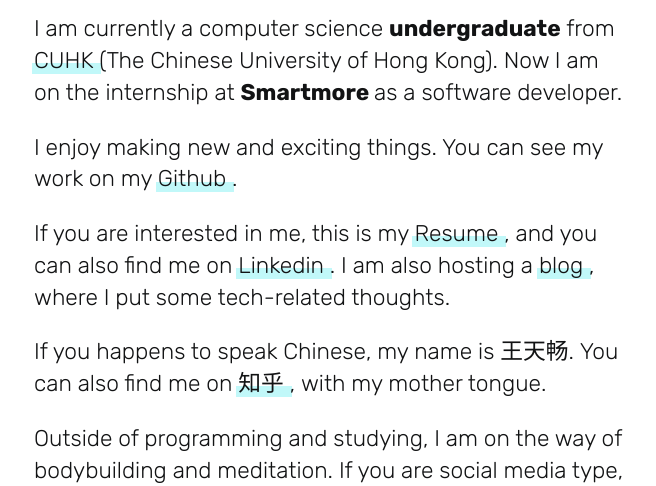
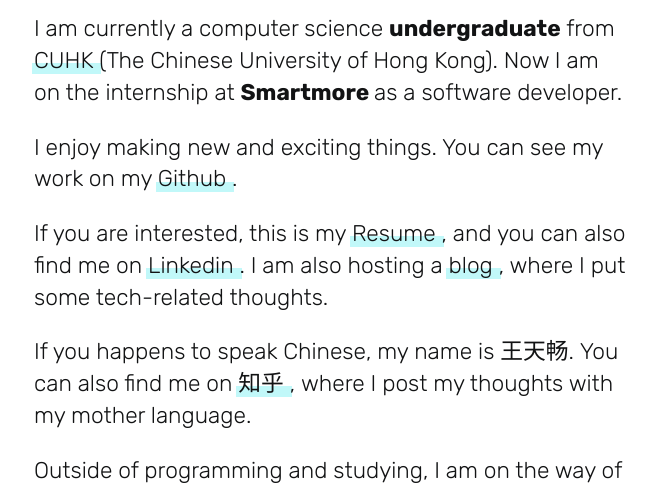
Before and after one commit to chang2000/chang2000.github.io, a plain HTML site: page index.html in a window 1280 px wide. Shown: the part 260-746 px from the top of the page, without its empty margins (102-758 px from the left). Drawn offline with Linux system fonts and the light colour scheme.

Commit message:
update language

```diff
--- a/index.html
+++ b/index.html
@@ -82,7 +82,7 @@
   </p>
   <p>
 
-  If you are interested in me, this is my
+  If you are interested, this is my
 
   <a href="./assets/resume.pdf" target="_blank">
     Resume
@@ -108,8 +108,7 @@
   <a href="https://www.zhihu.com/people/wang-tian-chang-2000" target="_blank">
     知乎
   </a>,
-
-    with my mother tongue.
+    where I post my thoughts with my mother language.
   </p>
 
   <p>
```
